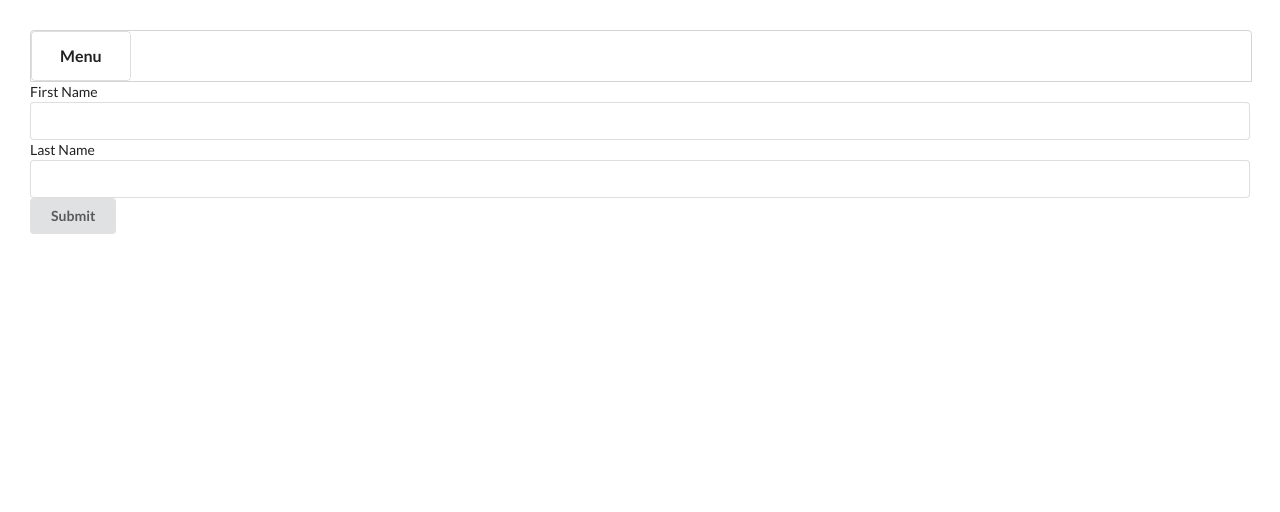
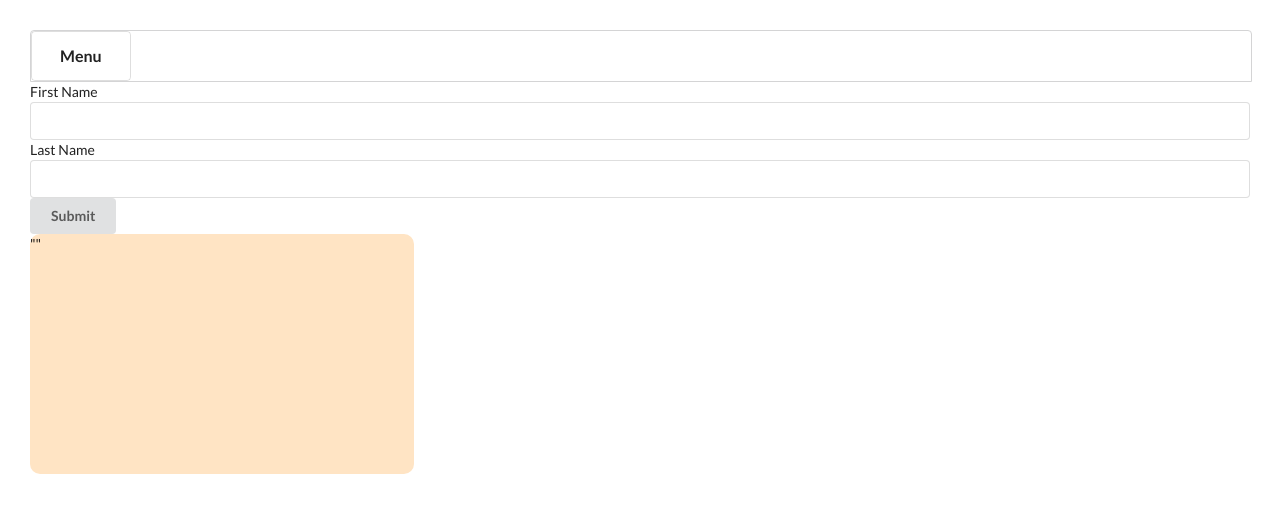
Before and after one commit to KSVarun/shopping-cart-frontend, a React (Create React App) app: page /formTest in a window 1280 px wide. Shown: the top 512 px of the page. Built offline with nearby package versions, Linux system fonts and the light colour scheme.

Commit message:
always check what mapStateToProps is returning by using this.props

```diff
--- /dev/null
+++ b/src/Components/FormTest.css
@@ -0,0 +1,7 @@
+.cardTest {
+  background-color: bisque;
+  position: absolute;
+  height: 30%;
+  width: 30%;
+  border-radius: 10px;
+}
--- a/src/Components/FormTest.js
+++ b/src/Components/FormTest.js
@@ -1,14 +1,18 @@
 import React from "react";
 import { Formik, Form, Field } from "formik";
+import { connect } from "react-redux";
 
+import "./FormTest.css";
 class FormTest extends React.Component {
   handleSubmit = values => {
     console.log(values);
   };
   render() {
     return (
+      <div>
         <Formik
-        initialValues={{ firstName: "", lastName: "" }}
+          //   initialValues={{ firstName: "", lastName: "" }}
+          initialValues={this.props.data}
           onSubmit={this.handleSubmit}
         >
           {() => (
@@ -27,8 +31,14 @@ class FormTest extends React.Component {
             </Form>
           )}
         </Formik>
+        <div className="cardTest">""</div>
+      </div>
     );
   }
 }
+function mapStateToProps(state) {
+  let data = { firstName: "", lastName: "" };
+  return { data };
+}
 
-export default FormTest;
+export default connect(mapStateToProps)(FormTest);
--- /dev/null
+++ b/src/Components/MenuList.css
@@ -0,0 +1,11 @@
+.test {
+  display: none;
+}
+
+.card:hover .test {
+  display: inline;
+}
+
+.card:hover .content {
+  background-color: black;
+}
--- a/src/Components/MenuList.js
+++ b/src/Components/MenuList.js
@@ -9,6 +9,7 @@ import {
 
 import { Link } from "react-router-dom";
 
+import "./MenuList.css";
 class MenuList extends React.Component {
   componentDidMount() {
     let length = Object.keys(this.props.menuItems.itemById).length;
@@ -26,6 +27,10 @@ class MenuList extends React.Component {
     return (
       <div key={menu.id} className="card">
         <div className="content">
+          <div className="test">
+            <button>Add</button>
+            <button>Remove</button>
+          </div>
           <div className="header">
             {menu.itemName.toUpperCase()}
             <div className="floating ui grey label"> {orderCount} </div>
```
Lines whose indentation alone changed are shown as unchanged.
